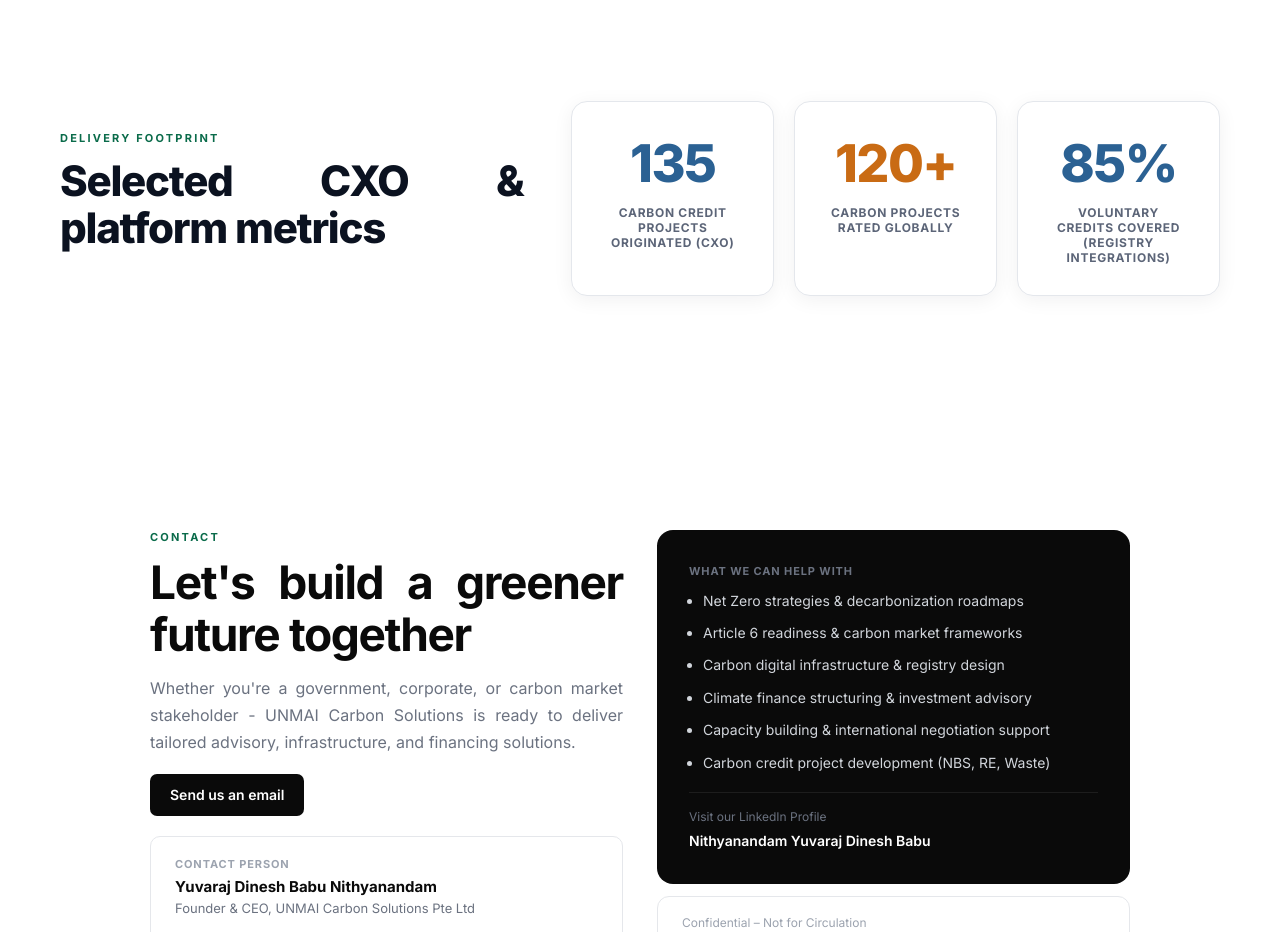
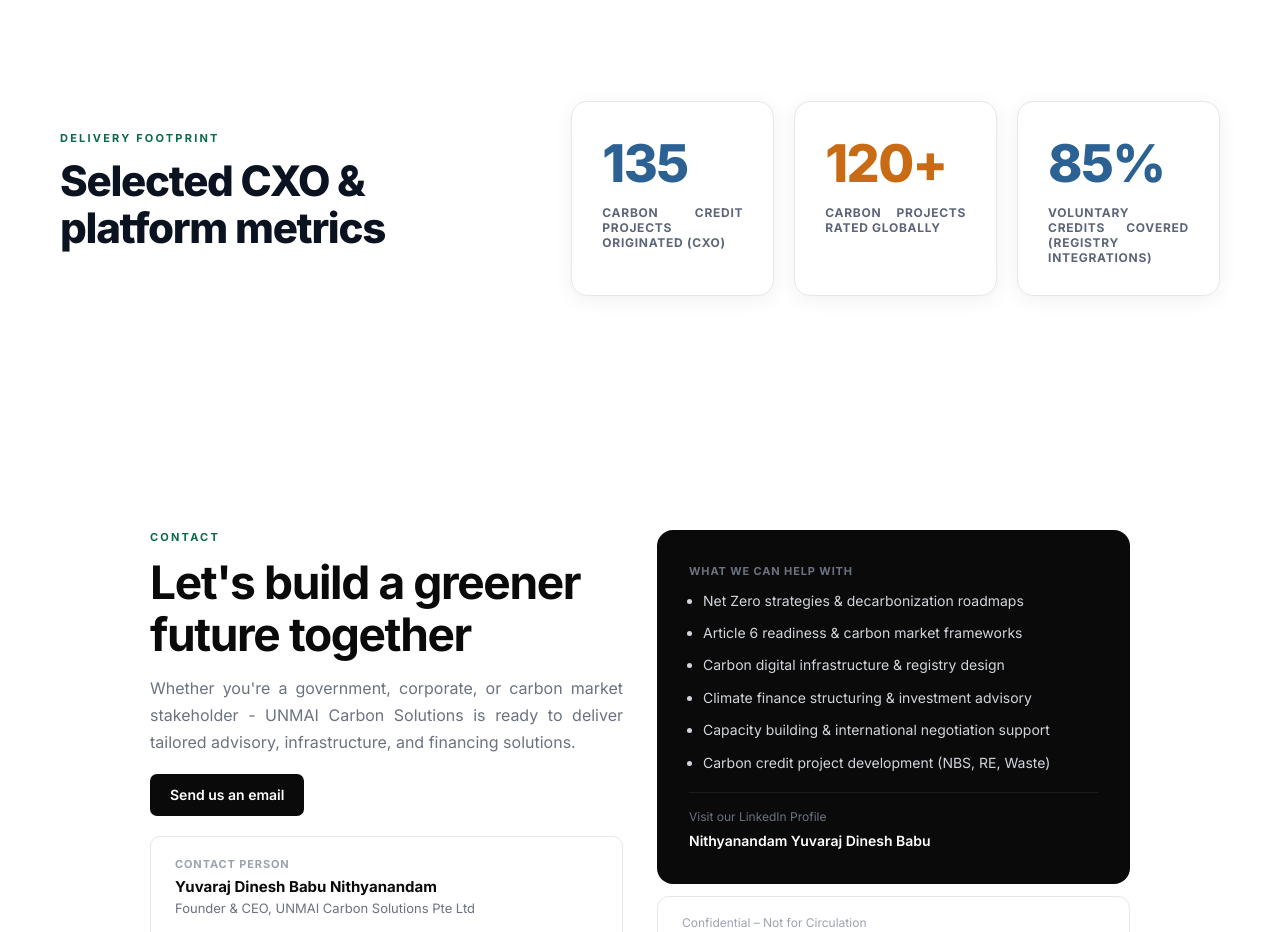
Before and after one commit to karthi4632a1810/unmaicarbon2, a React (Vite) app: page / in a window 1280 px wide. Shown: the part 3520-4452 px from the top of the page. Built offline with nearby package versions, Linux system fonts and the light colour scheme.

Commit message:
not title

```diff
--- a/src/App.css
+++ b/src/App.css
@@ -42,6 +42,9 @@
   color: var(--ink-soft);
   background: var(--surface);
   min-height: 100vh;
+}
+
+.page p {
   text-align: justify;
 }
 
```
